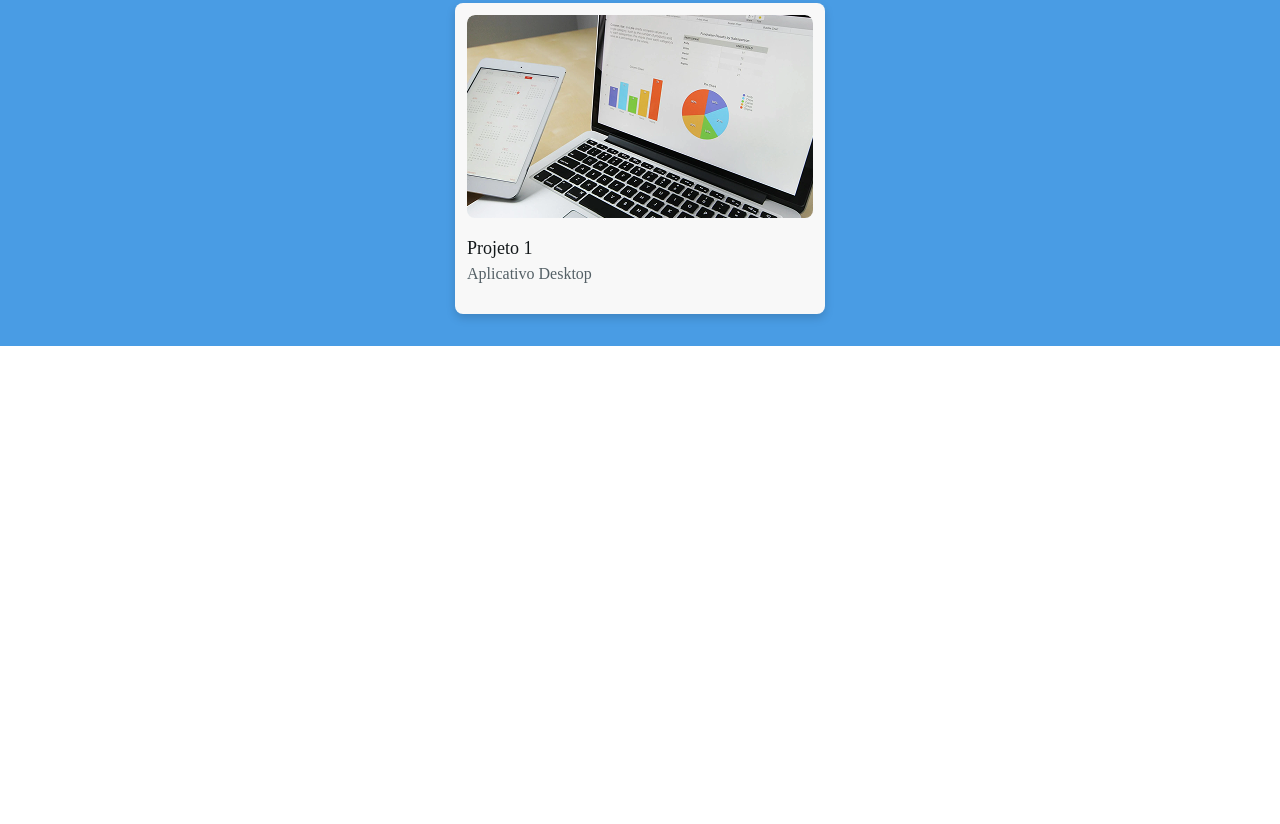
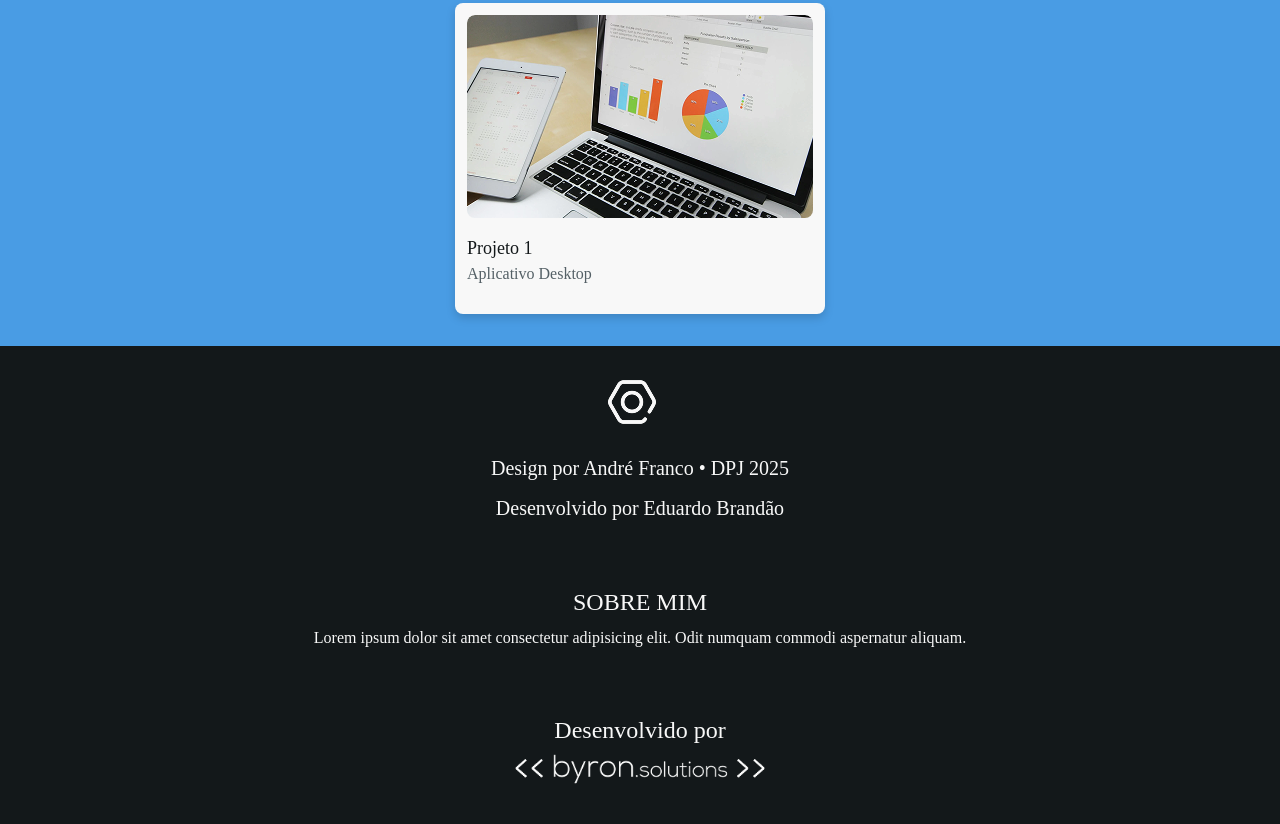
Before and after one commit to eduardobrandao3/portfolio_tailwind, a website: page src/index.html in a window 1280 px wide. Shown: the part 2948-3772 px from the top of the page. Before the commit the page ends 3294 px from the top, so only its background shows below. Drawn offline with Linux system fonts and the light colour scheme.

Commit message:
feat: adicionando footer

```diff
--- a/src/index.html
+++ b/src/index.html
@@ -22,6 +22,7 @@
       </div>
     </header>
 
+    <main>
       <!-- HERO -->
       <section class="text-preto px-6 py-16 bg-branco">
         <div class="flex justify-center items-center p-3">
@@ -63,7 +64,6 @@
               </div>
             </div>
             <button class="text-2xl uppercase font-albert font-bold bg-verde text-branco px-4 py-2 rounded-2xl hover:bg-teal-600 transition durantion-200">Saiba Mais </button>
-
           </div>
           <div class="flex flex-row justify-between items-center">
             <p class="text-2xl">Me contate!</p>
@@ -91,7 +91,6 @@
           </div>
         </div>
       </section>
-
       <!-- ÚLTIMOS PROJETOS -->
        <section class="bg-azul px-6 py-8 text-preto flex flex-col gap-8 justify-center items-center">
         <h2 class="uppercase text-branco font-extrabold text-2xl">últimos Projetos</h2>
@@ -150,8 +149,35 @@
               <p class="text-base text-cinza">Aplicativo Desktop</p>
             </div>
           </div>
-
         </div>
        </section>
+    </main>
+
+    <!-- FOOTER -->
+    <footer class="bg-preto text-branco flex flex-col p-8 gap-16 items-center text-center">
+      <!-- div design + sobre mim -->
+      <div class="flex flex-col gap-16 items-center text-center">
+        <!-- desgin -->
+        <div class="text-xl flex flex-col items-center gap-3">
+          <div class="size-16 ">
+            <img src="./img/logo 1.png" alt="">
+          </div>
+          <p>Design por André Franco  • DPJ 2025</p>
+          <p>Desenvolvido por Eduardo Brandão</p>
+        </div>
+        <!-- sobre mim -->
+        <div class="flex flex-col text-center gap-2">
+          <h2 class="text-2xl uppercase">Sobre Mim</h2>
+          <p class="text-base">Lorem ipsum dolor sit amet consectetur adipisicing elit. Odit numquam commodi aspernatur aliquam.</p>
+        </div>
+      </div>
+
+      <!-- div - byron -->
+       <div class="flex flex-col items-center">
+        <p class="text-2xl">Desenvolvido por </p>
+        <div class="max-w-[260px]"><img src="/src/img/Logo3 1.png" alt="logo da byron.solutions"></div>
+       </div>
+    </footer>
+
   </body>
 </html>
```
Also changed, not shown: src/img/Logo3 1.png (added), src/output.css. Lines whose indentation alone changed are shown as unchanged.
